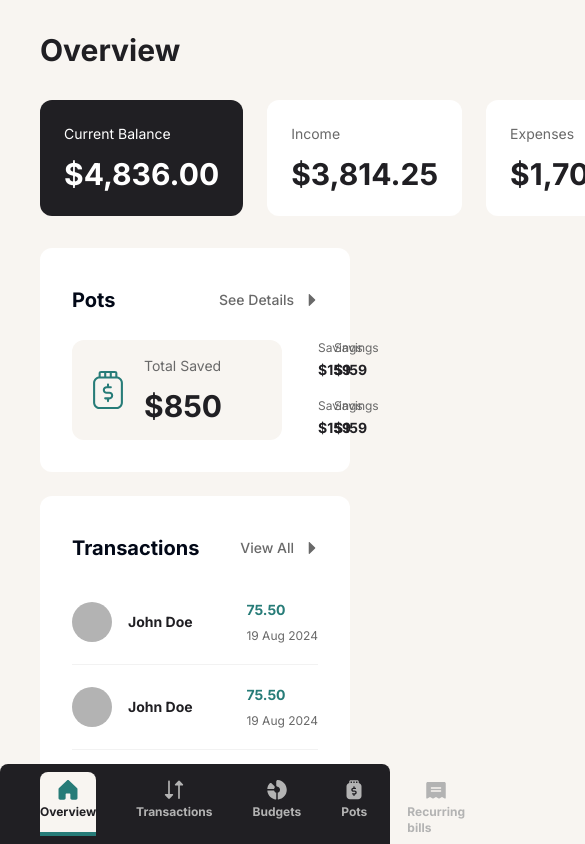
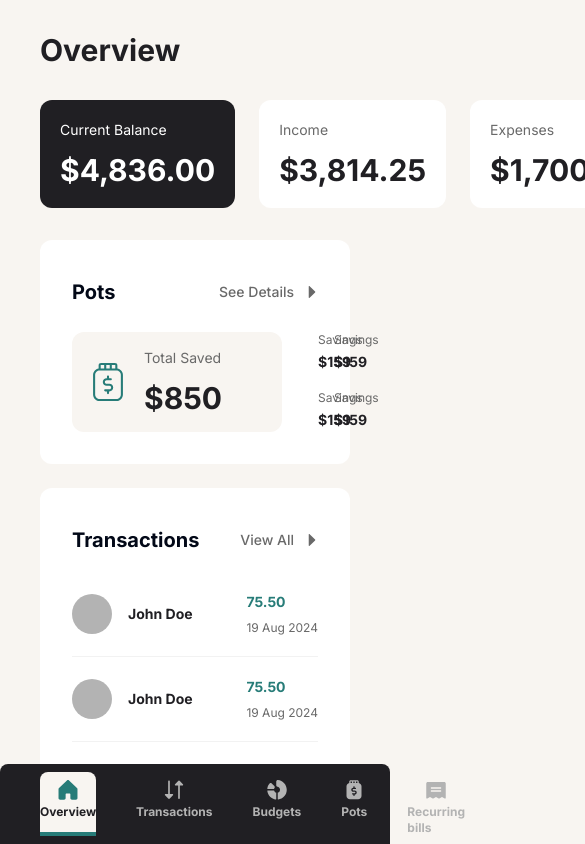
Before and after one commit to Ibarra11/personal-finance, a Next.js app: page /dashboard in a window 390 px wide. Shown: the top 844 px of the page, 585 px wide, since content can reach past the window. Built offline with nearby package versions, Linux system fonts and the light colour scheme.

Commit message:
fix padding for currency cards

```diff
--- a/components/CurrencyCard.tsx
+++ b/components/CurrencyCard.tsx
@@ -10,14 +10,16 @@ export default function CurrencyCard({
   isFeatured?: boolean;
 }) {
   return (
-    <Card className={`space-y-3 ${isFeatured ? "bg-gray-900" : "bg-white"}`}>
+    <Card
+      className={`space-y-3 p-5 md:p-6 ${isFeatured ? "bg-gray-900" : "bg-white"}`}
+    >
       <CardHeader
-        className={`pb-0 text-sm ${isFeatured ? "text-white" : "text-gray-500"}`}
+        className={`p-0 text-sm ${isFeatured ? "text-white" : "text-gray-500"}`}
       >
         {title}
       </CardHeader>
       <CardContent
-        className={`text-3xl font-bold ${isFeatured ? "text-white" : "text-gray-900"}`}
+        className={`p-0 text-3xl font-bold ${isFeatured ? "text-white" : "text-gray-900"}`}
       >
         ${amount}
       </CardContent>
```
